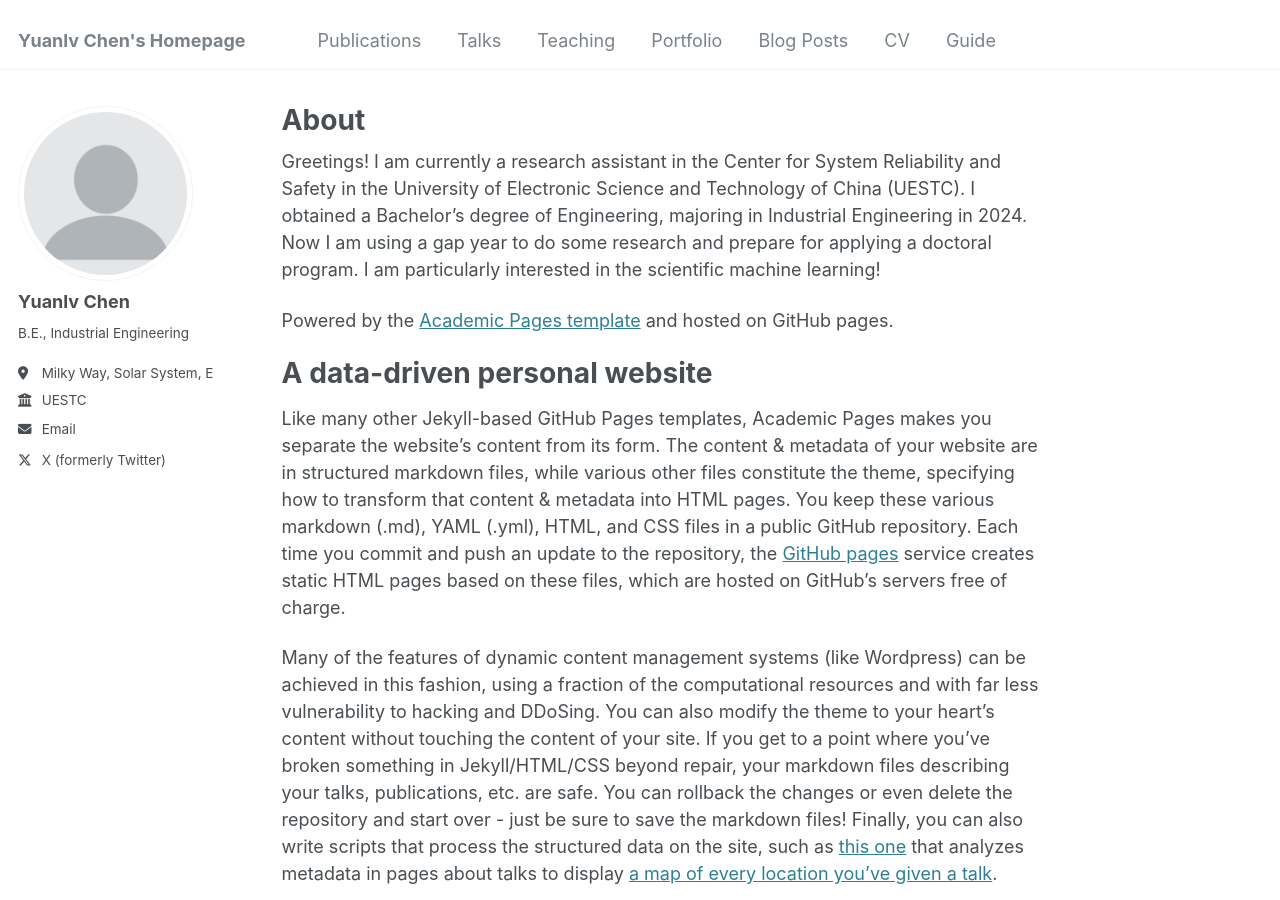
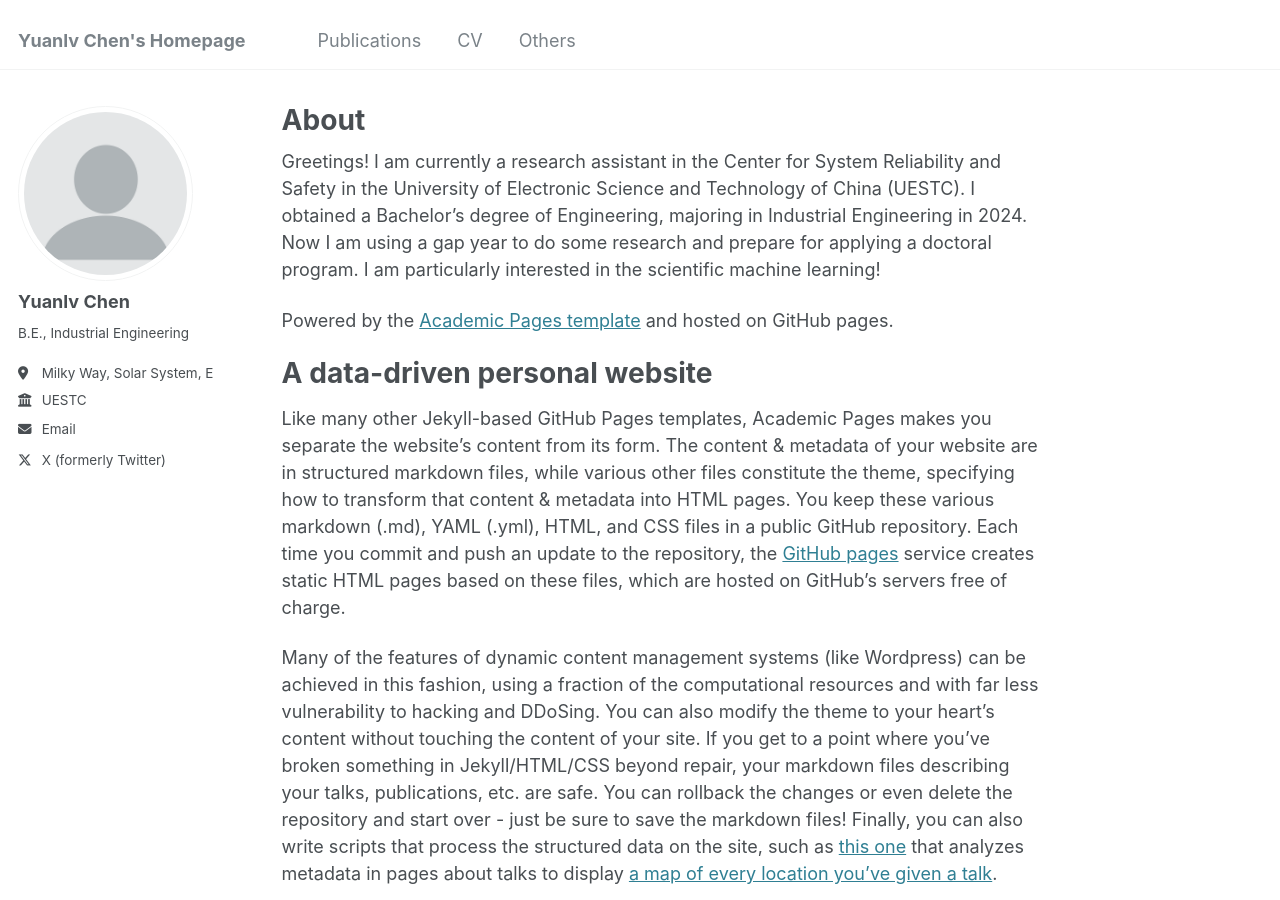
Before and after one commit to YLchen22/YLchen22.github.io, a Jekyll site: the page built from _pages/about.md, in a window 1280 px wide and 900 px high. Built offline with Jekyll 4.4.1, drawn with Linux system fonts in a browser that asks for light colours.

Commit message:
Update navigation.yml

```diff
--- a/_data/navigation.yml
+++ b/_data/navigation.yml
@@ -8,20 +8,20 @@ main:
   - title: "Publications"
     url: /publications/
 
-  - title: "Talks"
-    url: /talks/
+  # - title: "Talks"
+  #   url: /talks/
 
-  - title: "Teaching"
-    url: /teaching/
+  # - title: "Teaching"
+  #   url: /teaching/
 
-  - title: "Portfolio"
-    url: /portfolio/
+  # - title: "Portfolio"
+  #   url: /portfolio/
 
-  - title: "Blog Posts"
-    url: /year-archive/
+  # - title: "Blog Posts"
+  #   url: /year-archive/
 
   - title: "CV"
     url: /cv/
 
-  - title: "Guide"
+  - title: "Others"
     url: /markdown/
```
